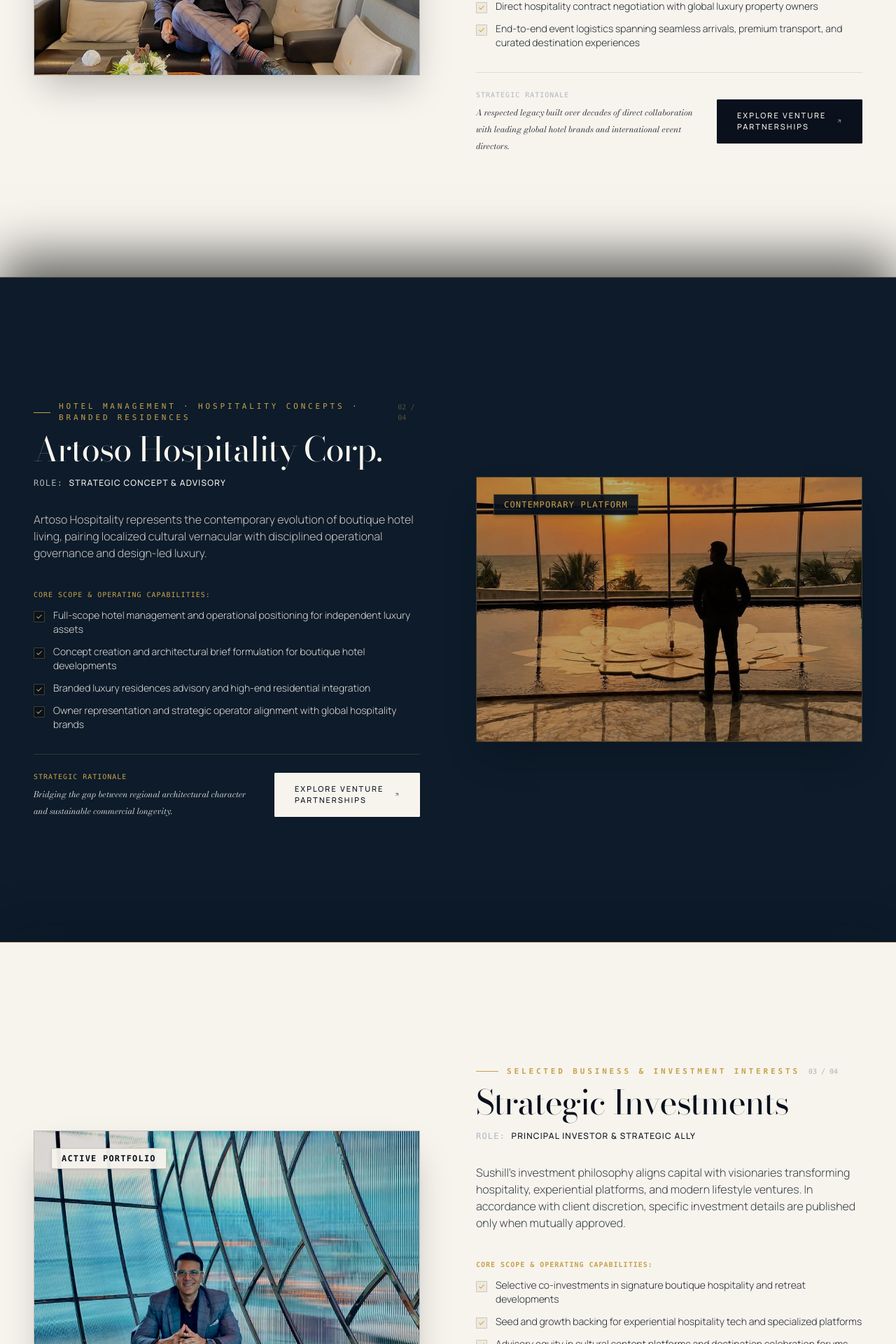
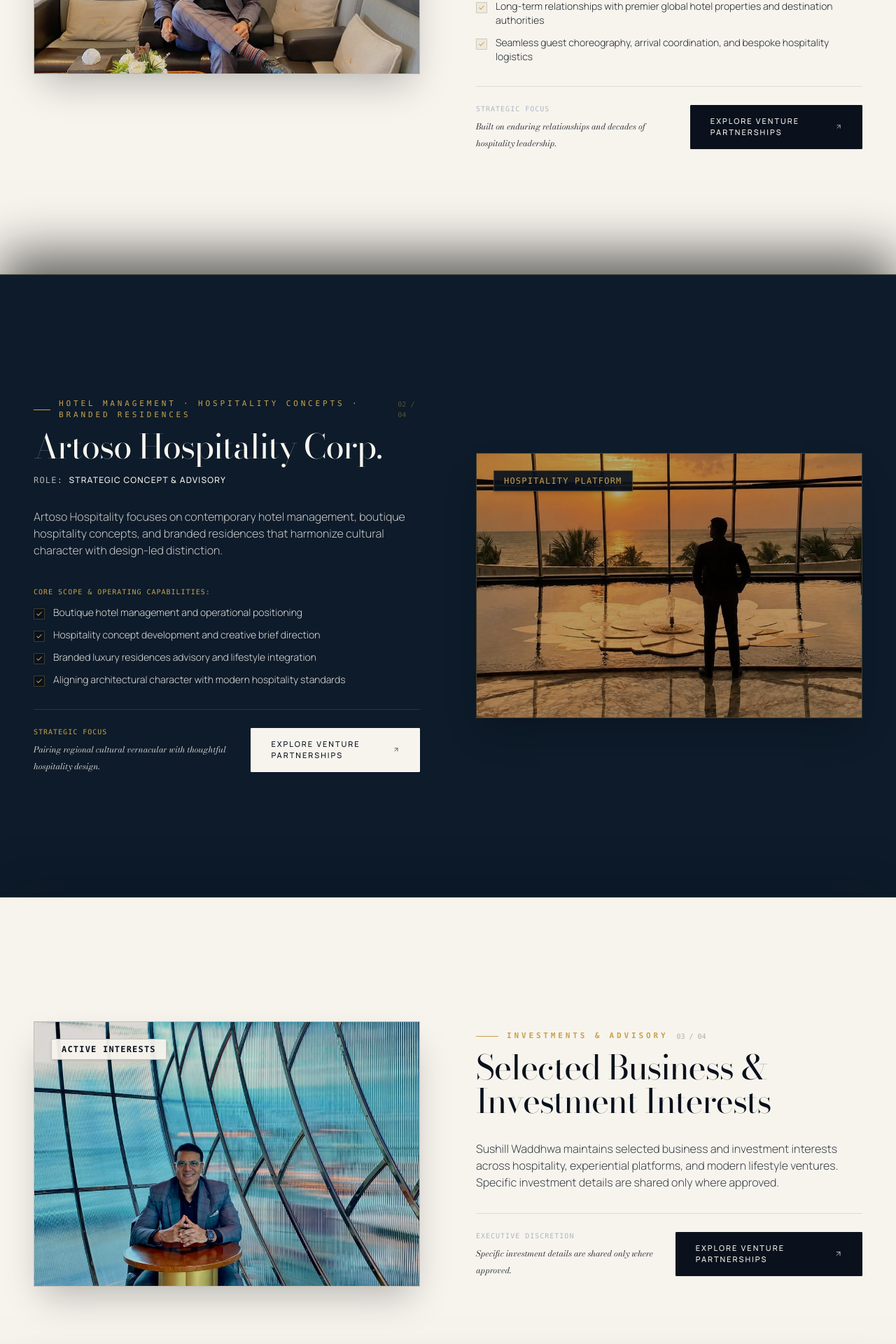
Before and after one commit to harshitt0418/sushillwaddhwa, a React (Vite) app: page /business in a window 1280 px wide. Shown: the part 1280-3200 px from the top of the page at 70% size. Built offline with nearby package versions, Linux system fonts and the light colour scheme.

Commit message:
fix(content): strict brief alignment for Strategic Investments, Business entities, and Collaborate categories

```diff
--- a/src/data/business.js
+++ b/src/data/business.js
@@ -10,14 +10,14 @@
     descriptor: "Global Hospitality · Hotel Buyouts · Group Bookings & Experiences",
     role: "Founder & CMD",
     since: "Established 1989",
-    summary: "Since 1989, Platinum World Grroup has stood as a trusted institution in luxury travel management, exclusive property privatizations, and high-impact experiential gatherings across premier destinations worldwide.",
+    summary: "Since 1989, Platinum World Grroup has represented Sushill Waddhwa's primary platform across global hospitality, hotel buyouts, group bookings, and curated destination experiences.",
     capabilities: [
-      "Complete luxury hotel and resort buyouts for landmark celebrations and corporate leadership summits",
-      "Bespoke international group travel management and luxury incentive movements",
-      "Direct hospitality contract negotiation with global luxury property owners",
-      "End-to-end event logistics spanning seamless arrivals, premium transport, and curated destination experiences"
+      "Luxury hotel and resort buyouts for landmark celebrations and corporate gatherings",
+      "International group bookings and luxury travel coordination",
+      "Long-term relationships with premier global hotel properties and destination authorities",
+      "Seamless guest choreography, arrival coordination, and bespoke hospitality logistics"
     ],
-    highlight: "A respected legacy built over decades of direct collaboration with leading global hotel brands and international event directors.",
+    highlight: "Built on enduring relationships and decades of hospitality leadership.",
     image: buyoutImg,
   },
   {
@@ -25,31 +25,23 @@
     name: "Artoso Hospitality Corp.",
     descriptor: "Hotel Management · Hospitality Concepts · Branded Residences",
     role: "Strategic Concept & Advisory",
-    since: "Contemporary Platform",
-    summary: "Artoso Hospitality represents the contemporary evolution of boutique hotel living, pairing localized cultural vernacular with disciplined operational governance and design-led luxury.",
+    since: "Hospitality Platform",
+    summary: "Artoso Hospitality focuses on contemporary hotel management, boutique hospitality concepts, and branded residences that harmonize cultural character with design-led distinction.",
     capabilities: [
-      "Full-scope hotel management and operational positioning for independent luxury assets",
-      "Concept creation and architectural brief formulation for boutique hotel developments",
-      "Branded luxury residences advisory and high-end residential integration",
-      "Owner representation and strategic operator alignment with global hospitality brands"
+      "Boutique hotel management and operational positioning",
+      "Hospitality concept development and creative brief direction",
+      "Branded luxury residences advisory and lifestyle integration",
+      "Aligning architectural character with modern hospitality standards"
     ],
-    highlight: "Bridging the gap between regional architectural character and sustainable commercial longevity.",
+    highlight: "Pairing regional cultural vernacular with thoughtful hospitality design.",
     image: hotelImg,
   },
   {
     id: "strategic-investments",
-    name: "Strategic Investments",
-    descriptor: "Selected Business & Investment Interests",
-    role: "Principal Investor & Strategic Ally",
-    since: "Active Portfolio",
-    summary: "Sushill’s investment philosophy aligns capital with visionaries transforming hospitality, experiential platforms, and modern lifestyle ventures. In accordance with client discretion, specific investment details are published only when mutually approved.",
-    capabilities: [
-      "Selective co-investments in signature boutique hospitality and retreat developments",
-      "Seed and growth backing for experiential hospitality tech and specialized platforms",
-      "Advisory equity in cultural content platforms and destination celebration forums",
-      "Synergistic partnerships accelerating residential hospitality and lifestyle ventures"
-    ],
-    highlight: "Disciplined capital deployment guided by decades of operational industry insight.",
+    name: "Selected Business & Investment Interests",
+    descriptor: "Investments & Advisory",
+    since: "Active Interests",
+    summary: "Sushill Waddhwa maintains selected business and investment interests across hospitality, experiential platforms, and modern lifestyle ventures. Specific investment details are shared only where approved.",
     image: investmentImg,
   },
   {
@@ -58,14 +50,14 @@
     descriptor: "Media, Film & Entertainment Initiatives",
     role: "Founder & Producer",
     since: "Media Division",
-    summary: "Platinum World Pictures merges cinematic artistry with the allure of global destinations, producing high-concept brand films, cultural documentaries, and visual narratives.",
+    summary: "Platinum World Pictures serves as the creative platform for media, film, and destination storytelling initiatives connecting global culture and visual narrative.",
     capabilities: [
-      "Bespoke destination showcase films in partnership with global tourism authorities",
-      "Cinematic brand campaigns for heritage watchmakers, luxury automotive, and iconic hotels",
-      "Documentary storytelling spotlighting international culinary and architectural heritage",
-      "Cross-platform visual content connecting discerning global audiences with luxury brands"
+      "Destination showcase films in collaboration with tourism authorities and cultural partners",
+      "Cinematic brand films and visual storytelling for luxury and hospitality platforms",
+      "Documentary narratives celebrating architectural heritage and artisan traditions",
+      "Creative media exploring the intersection of culture, destinations, and storytelling"
     ],
-    highlight: "Transforming brand narratives into emotionally resonant cinematic experiences.",
+    highlight: "Capturing the architectural texture and cultural essence of global destinations.",
     image: cinemaImg,
   },
 ];
--- a/src/data/siteConfig.js
+++ b/src/data/siteConfig.js
@@ -17,21 +17,21 @@
       name: "Platinum World Grroup",
       role: "Founder & CMD",
       since: "1989",
-      description: "Global hospitality leader orchestrating hotel buyouts, group bookings, luxury incentives, and curated experiential travel.",
+      description: "Global hospitality, hotel buyouts, group bookings and experiences.",
       link: "/business#platinum-world-grroup",
     },
     {
       name: "Artoso Hospitality Corp.",
       role: "Strategic Concept & Advisory",
       since: "Contemporary",
-      description: "Boutique hotel management, distinctive lifestyle hospitality concepts, and branded luxury residences.",
+      description: "Hotel management, hospitality concepts and branded residences.",
       link: "/business#artoso-hospitality",
     },
     {
       name: "Platinum World Pictures",
       role: "Founder & Producer",
       since: "Media & Film",
-      description: "Media, film and entertainment initiatives connecting destinations, luxury culture, and cinematic visual narratives.",
+      description: "Media, film and entertainment initiatives.",
       link: "/business#platinum-world-pictures",
     },
     {
--- a/src/data/timeline.js
+++ b/src/data/timeline.js
@@ -48,14 +48,14 @@
     descriptor: "Global Hospitality · Hotel Buyouts · Group Bookings & Experiences",
     role: "Founder & CMD",
     since: "Established 1989",
-    description: "Global hospitality leader orchestrating hotel buyouts, group bookings, luxury incentives, and curated experiential travel.",
+    description: "Global hospitality, hotel buyouts, group bookings and experiences.",
   },
   {
     name: "Artoso Hospitality Corp.",
     descriptor: "Hotel Management · Hospitality Concepts · Branded Residences",
     role: "Strategic Concept & Advisory",
     since: "Hospitality Platform",
-    description: "Boutique hotel management, distinctive lifestyle hospitality concepts, and branded luxury residences.",
+    description: "Hotel management, hospitality concepts and branded residences.",
   },
   {
     name: "WedTalks",
@@ -69,6 +69,6 @@
     descriptor: "Media, Film & Entertainment Initiatives",
     role: "Founder & Producer",
     since: "Media & Film",
-    description: "Cinematic entertainment initiative dedicated to crafting destination brand films, cultural documentaries, and exploring new frontiers in digital storytelling.",
+    description: "Media, film and entertainment initiatives.",
   },
 ];
--- a/src/pages/Business/index.jsx
+++ b/src/pages/Business/index.jsx
@@ -151,6 +151,7 @@
                       {entity.name}
                     </h2>
 
+                    {entity.role && (
                       <div className={cn(
                         "text-xs uppercase tracking-widest font-mono pt-1",
                         isIvory ? "text-warmgrey" : "text-ivory/70"
@@ -160,6 +161,7 @@
                           isIvory ? "text-ink" : "text-ivory"
                         )}>{entity.role}</span>
                       </div>
+                    )}
                   </motion.div>
 
                   <motion.p
@@ -176,6 +178,7 @@
                   </motion.p>
 
                   {/* Capabilities List */}
+                  {entity.capabilities && entity.capabilities.length > 0 && (
                     <motion.div
                       variants={fadeIn('up', 0.25)}
                       initial="initial"
@@ -208,6 +211,7 @@
                         ))}
                       </ul>
                     </motion.div>
+                  )}
 
                   {/* Strategic Note & Action */}
                   <motion.div
@@ -220,12 +224,13 @@
                       isIvory ? "border-ink/10" : "border-gold/20"
                     )}
                   >
+                    {entity.highlight ? (
                       <div className="max-w-xs">
                         <span className={cn(
                           "text-[10px] uppercase tracking-widest font-mono block mb-1",
                           isIvory ? "text-warmgrey" : "text-gold"
                         )}>
-                        Strategic Rationale
+                          Strategic Focus
                         </span>
                         <span className={cn(
                           "text-xs italic font-serif",
@@ -234,6 +239,22 @@
                           {entity.highlight}
                         </span>
                       </div>
+                    ) : (
+                      <div className="max-w-xs">
+                        <span className={cn(
+                          "text-[10px] uppercase tracking-widest font-mono block mb-1",
+                          isIvory ? "text-warmgrey" : "text-gold"
+                        )}>
+                          Executive Discretion
+                        </span>
+                        <span className={cn(
+                          "text-xs italic font-serif",
+                          isIvory ? "text-ink/85 font-normal" : "text-ivory/85"
+                        )}>
+                          Specific investment details are shared only where approved.
+                        </span>
+                      </div>
+                    )}
 
                     <Button
                       to={`/contact?interest=${encodeURIComponent(entity.name)}`}
```
Also changed, not shown: src/data/collaborate.js (+13 -13 lines). Lines whose indentation alone changed are shown as unchanged.
